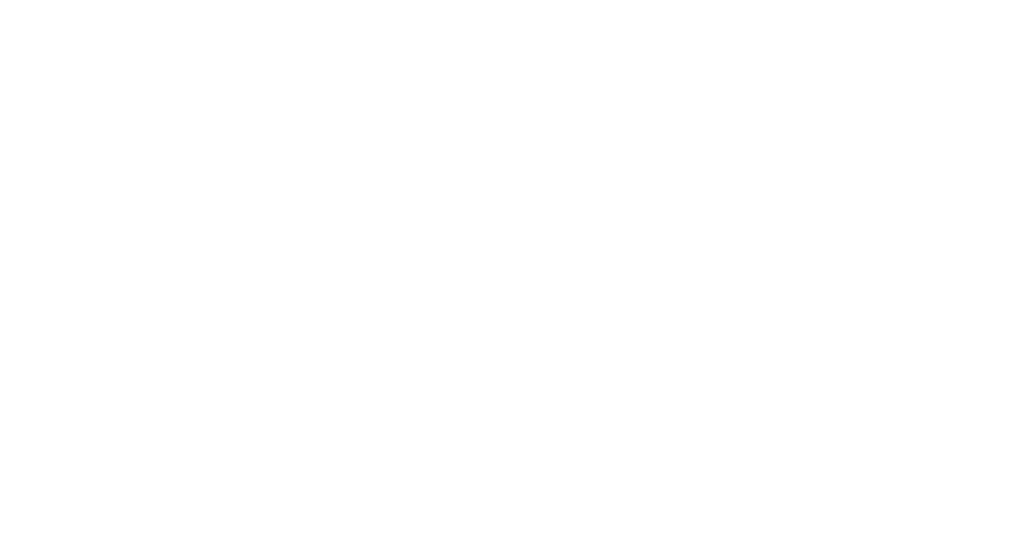
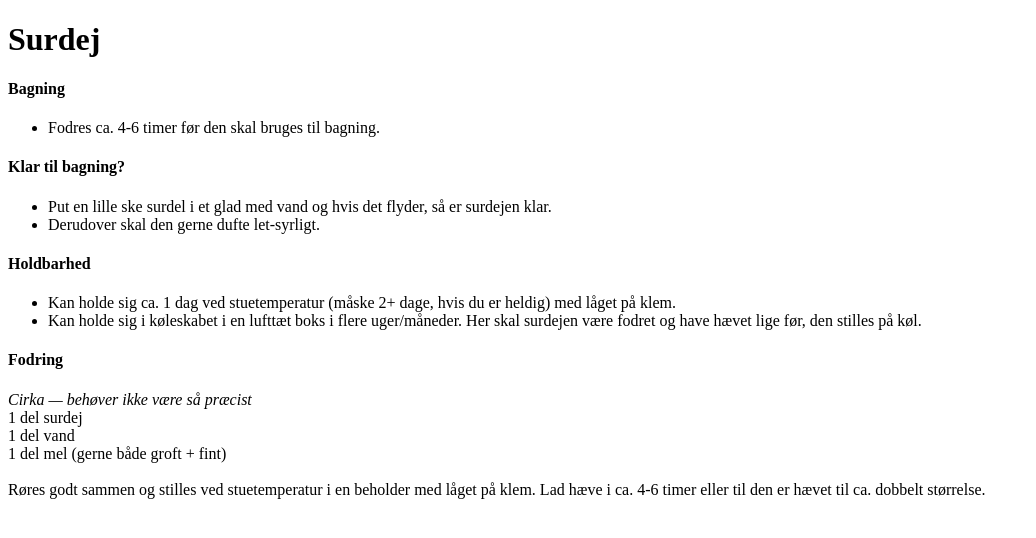
Before and after one commit to camiquu/cs, a plain HTML site: page src/index.html in a window 1280 px wide. Shown: the whole page, without its empty margins (0-1036 px from the left). Drawn offline with Linux system fonts and the light colour scheme.

Commit message:
sourdough text added to index.html

```diff
--- a/src/index.html
+++ b/src/index.html
@@ -5,6 +5,50 @@
     <title>Title</title>
 </head>
 <body>
+<h1>
+    Surdej
+</h1>
+
+<h4>Bagning</h4>
+<p>
+<ul>
+    <li>Fodres ca. 4-6 timer før den skal bruges til bagning.</li>
+</ul>
+</p>
+
+<h4>Klar til bagning?</h4>
+<p>
+<ul>
+    <li>Put en lille ske surdel i et glad med vand og hvis det flyder, så er surdejen klar.</li>
+    <li>Derudover skal den gerne dufte let-syrligt.</li>
+</ul>
+</p>
+
+<h4>Holdbarhed</h4>
+<p>
+<ul>
+    <li>Kan holde sig ca. 1 dag ved stuetemperatur (måske 2+ dage, hvis du er heldig) med låget på klem.</li>
+    <li>Kan holde sig i køleskabet i en lufttæt boks i flere uger/måneder. Her skal surdejen være fodret og have hævet
+        lige før, den stilles på køl.
+    </li>
+</ul>
+</p>
+
+<div>
+    <h4>Fodring</h4>
+    <p>
+        <i>Cirka — behøver ikke være så præcist</i>
+        <br>
+        1 del surdej
+        <br>
+        1 del vand
+        <br>
+        1 del mel (gerne både groft + fint)
+        <br> <br>
+        Røres godt sammen og stilles ved stuetemperatur i en beholder med låget på klem. Lad hæve i ca. 4-6 timer eller
+        til den er hævet til ca. dobbelt størrelse.
+    </p>
+</div>
 
 </body>
 </html>
```
